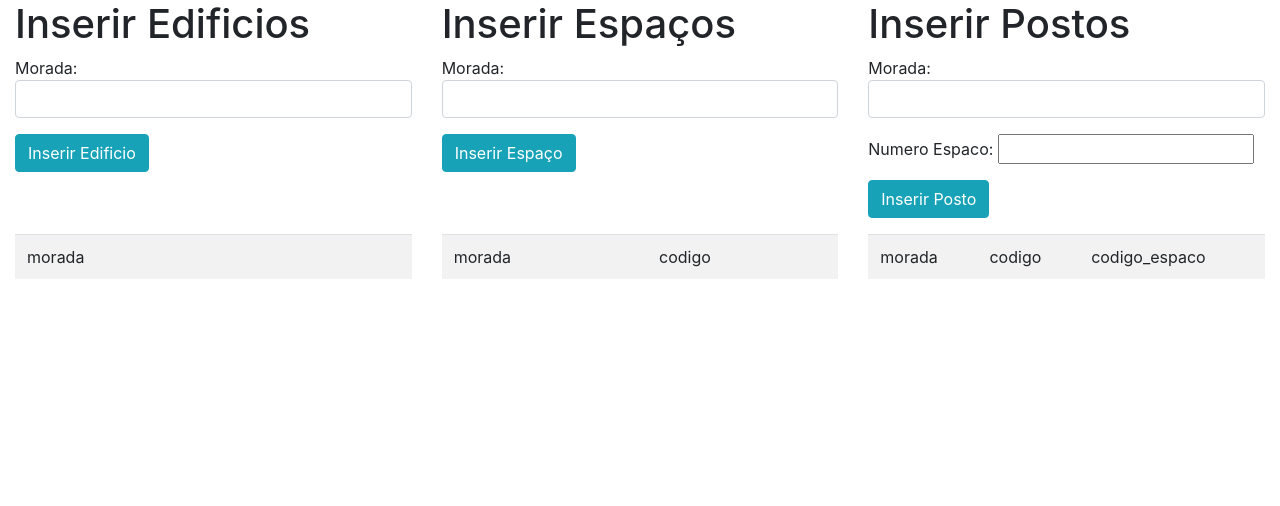
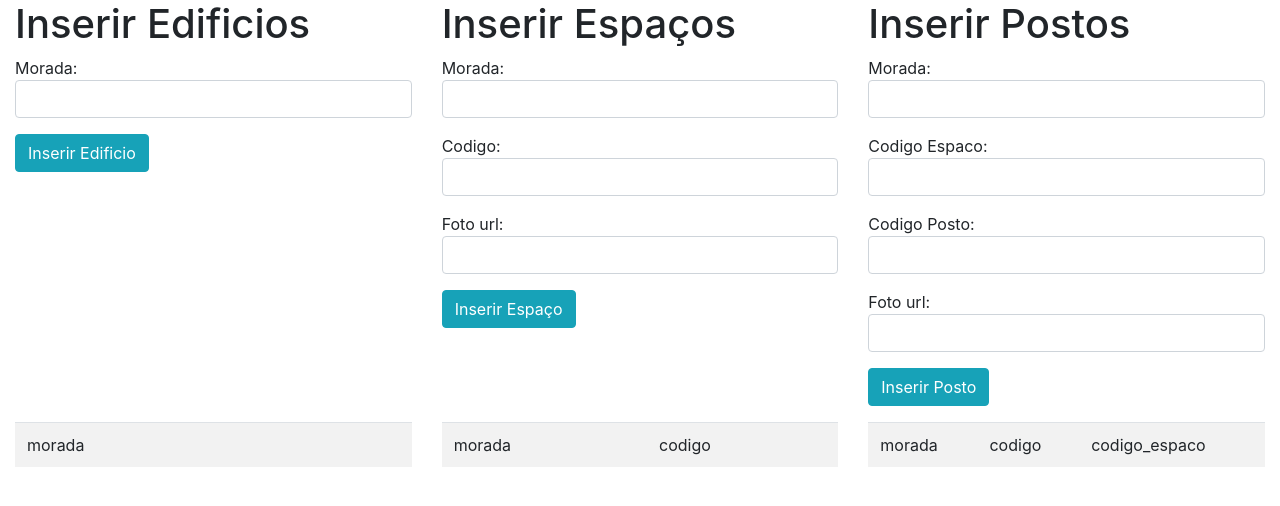
Before and after one commit to CVeniamin/BD, a PHP site: page /localtest.php in a window 1280 px wide. Shown: the top 506 px of the page. Run offline with PHP 8.4, Linux system fonts and the light colour scheme; data that the repository does not hold is empty; a stand-in replaces the project's code that opens the database connection; some libraries are stand-ins or nearby versions.

Commit message:
Changes of schema/populate using prof schema

```diff
--- a/localtest.php
+++ b/localtest.php
@@ -23,6 +23,8 @@
             <h1>Inserir Espaços</h1>
             <form action="<?php echo htmlspecialchars($_SERVER["PHP_SELF"]); ?>" method="post">
                 <p>Morada: <input type="text" class="form-control" name="morada_espaco" value=""/></p>
+                <p>Codigo: <input type="text" class="form-control" name="codigo" value=""/></p>
+                <p>Foto url: <input type="text" class="form-control" name="foto_url" value=""/></p>
                 <!--    <p>Numero: <input type="number" name="codigo_espaco" value=""/></p>-->
                 <p><input type="submit" class="btn btn-info" value="Inserir Espaço"/></p>
             </form>
@@ -31,8 +33,12 @@
         <div class="col-md-4">
             <h1>Inserir Postos</h1>
             <form action="<?php echo htmlspecialchars($_SERVER["PHP_SELF"]); ?>" method="post">
-                <p>Morada: <input type="text" class="form-control" name="morada_posto" value=""/></p>
-                <p>Numero Espaco: <input type="number" min="1" name="codigo_espaco" value=""/></p>
+                <p>Morada: <input type="text" class="form-control" name="morada_posto" value="<?php echo(
+                   isset($_GET['espaco_posto']) ?  htmlspecialchars($_GET['espaco_posto']) : '')?>"/></p>
+                <p>Codigo Espaco: <input type="text" class="form-control" name="codigo_espaco" value="<?php echo(
+                    isset($_GET['codigo_espaco']) ?  htmlspecialchars($_GET['codigo_espaco']) : '')?>"/></p>
+                <p>Codigo Posto: <input type="text" class="form-control" name="codigo_posto" value=""/></p>
+                <p>Foto url: <input type="text" class="form-control" name="foto_url_posto" value=""/></p>
                 <!--    <p>Numero: <input type="number" name="codigo_espaco" value=""/></p>-->
                 <p><input type="submit" class="btn btn-info" value="Inserir Posto"/></p>
             </form>
@@ -96,6 +102,8 @@ function render_view_espaco($result) {
         echo ($row['codigo']);
         echo ("</td>");
         echo ("<td><a href=\"localtest.php?espaco={$row['morada']}&codigo={$row['codigo']}\">Remover Espaco</a></td>\n");
+        echo ("<td><a href=\"localtest.php?espaco_posto={$row['morada']}&codigo_espaco={$row['codigo']}\">Adicionar
+        Posto</a></td>\n");
         echo ("</tr>\n");
     }
     echo ("</table>\n");
@@ -115,7 +123,8 @@ function render_view_posto($result) {
         echo ("<td>");
         echo ($row['codigo_espaco']);
         echo ("</td>");
-        echo ("<td><a href=\"localtest.php?posto={$row['morada']}&codigo={$row['codigo']}&codigo_espaco={$row['codigo_espaco']}\">Remover Espaco</a></td>\n");
+        echo ("<td><a href=\"localtest.php?posto={$row['morada']}&codigo={$row['codigo']}&codigo_espaco={$row
+        ['codigo_espaco']}\">Remover Posto</a></td>\n");
         echo ("</tr>\n");
     }
     echo ("</table>\n");
@@ -133,19 +142,36 @@ try {
         header("Refresh: $sec; url=$page");
     }
 
-    if ($_SERVER["REQUEST_METHOD"] == "POST" && (!empty($_POST["morada_espaco"]))) {
+    if ($_SERVER["REQUEST_METHOD"] == "POST" && (!empty($_POST["morada_espaco"]) && (!empty($_POST["codigo"])) &&
+                (!empty($_POST["foto_url"])))) {
         $morada_espaco = test_input($_POST["morada_espaco"]);
-        $stmt   = $db->exec("CALL INSERT_ESPACO('$morada_espaco',NULL);");
+        $codigo = test_input($_POST["codigo"]);
+        $foto_url = test_input($_POST["foto_url"]);
+
+        $stmt   = $db->prepare("CALL INSERT_ESPACO(?,?,?);");
+        $stmt->execute(array(
+            $morada_espaco,
+            $codigo,
+            $foto_url,
+        ));
         $page = $_SERVER['PHP_SELF'];
         $sec  = "5";
         header("Refresh: $sec; url=$page");
     }
-
-    if ($_SERVER["REQUEST_METHOD"] == "POST" && !empty($_POST["morada_posto"]) && !empty($_POST["codigo_espaco"])) {
+    if ($_SERVER["REQUEST_METHOD"] == "POST" && !empty($_POST["morada_posto"]) && !empty($_POST["codigo_posto"]) &&
+        !empty($_POST["foto_url_posto"]) && !empty($_POST["codigo_espaco"])) {
         $morada_posto = test_input($_POST["morada_posto"]);
+        $codigo_posto = test_input($_POST["codigo_posto"]);
+        $foto_url_posto = test_input($_POST["foto_url_posto"]);
         $codigo_espaco = test_input($_POST["codigo_espaco"]);
-        $stmt   = $db->exec("CALL INSERT_POSTO('$morada_posto', '$codigo_espaco', NULL);");
-
+        $stmt = $db->prepare("CALL INSERT_POSTO(?,?,?,?)");
+        $stmt->execute(array(
+            $morada_posto,
+            $codigo_posto,
+            $codigo_espaco,
+            $foto_url_posto
+        ));
+//        $stmt   = $db->exec("CALL INSERT_POSTO('$morada_posto', '$codigo_posto', NULL);");
         $page = $_SERVER['PHP_SELF'];
         $sec  = "5";
         header("Refresh: $sec; url=$page");
```
Also changed, not shown: storedprocstriggers.sql (+11 -11 lines).
